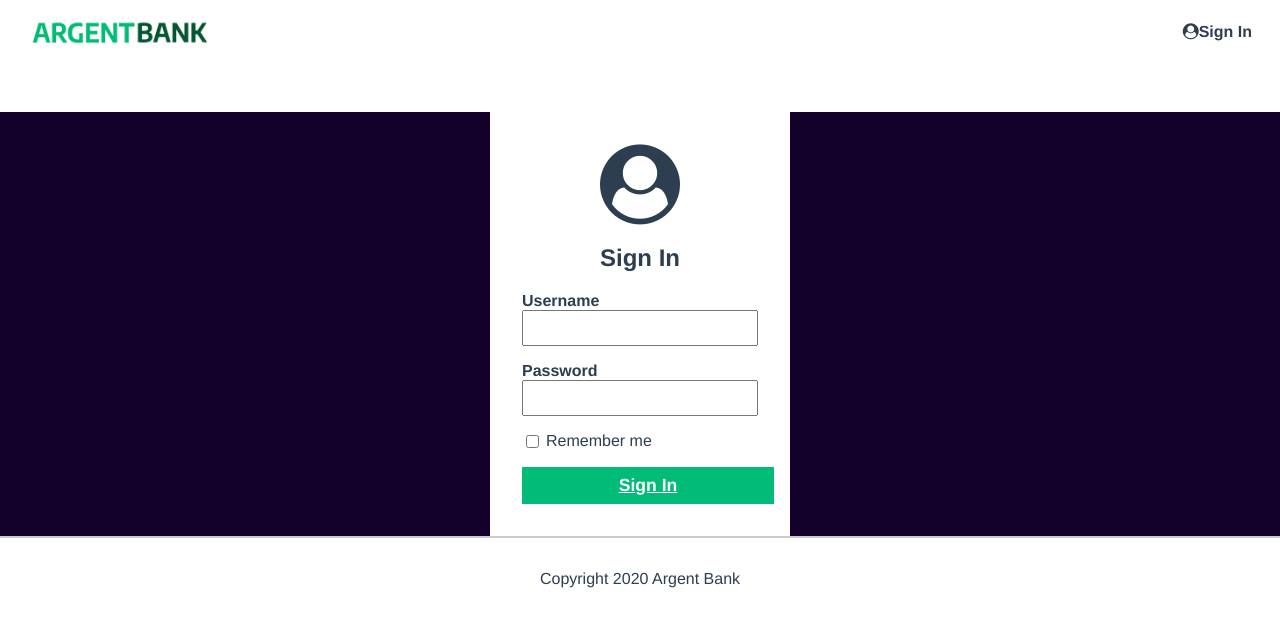
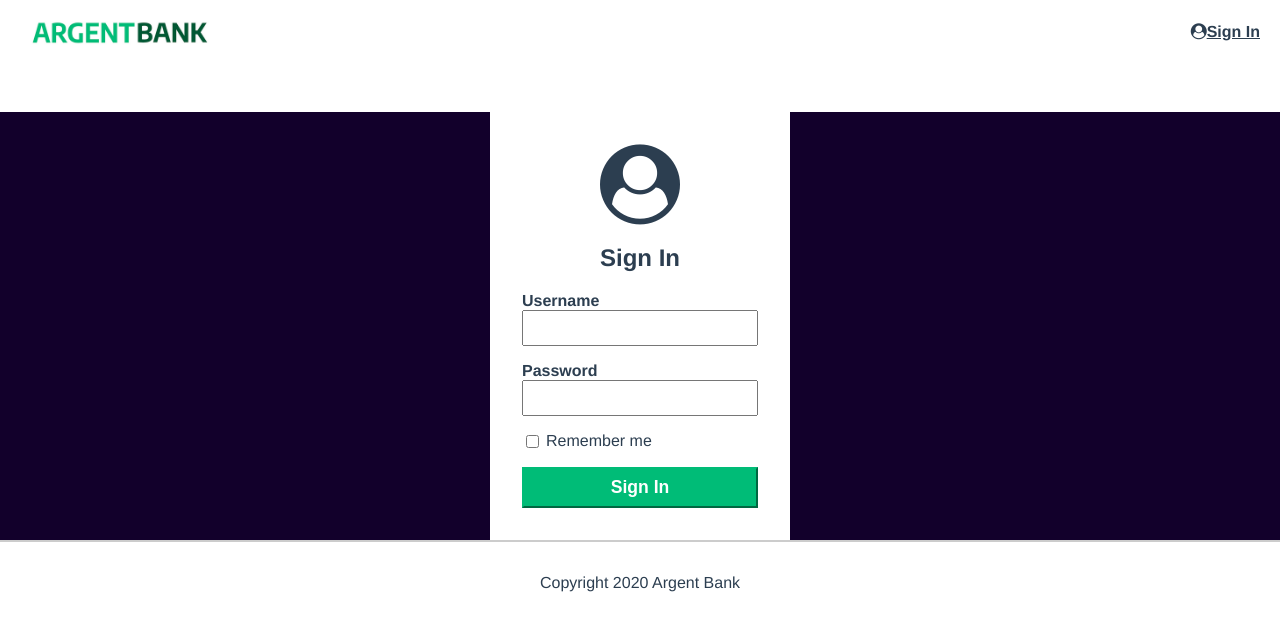
Before and after one commit to FatmaNABLI/Project-10-Bank-Front, a React (Vite) app: page /signin in a window 1280 px wide. Shown: the top 630 px of the page. Built offline with nearby package versions, Linux system fonts and the light colour scheme.

Commit message:
Corrections liens avec link

```diff
--- a/src/components/header/Header.jsx
+++ b/src/components/header/Header.jsx
@@ -1,22 +1,24 @@
 import '../../index.css'
 import argentBankLogo from '../../assets/argentBankLogo.png'
+import { Link } from 'react-router-dom'
 
 function Header(){
     return(
         <nav className="main-nav">
-            <a className="main-nav-logo" href="./index.html">
+            <Link className="main-nav-logo" to="/">
             <img
                 className="main-nav-logo-image"
                 src={argentBankLogo}
                 alt="Argent Bank Logo"
             />
             <h1 className="sr-only">Argent Bank</h1>
-            </a>
+            </Link>
             <div>
-            <a className="main-nav-item" href="./sign-in.html">
+                <Link to="/signin">
                 <i className="fa fa-user-circle"></i>
                 Sign In
-            </a>
+                </Link>
+
             </div>
         </nav>
     )
--- a/src/pages/signIn/SignIn.jsx
+++ b/src/pages/signIn/SignIn.jsx
@@ -10,17 +10,17 @@ function SignIn(){
               <input type="text" id="username" />
             </div>
             <div className="input-wrapper">
-              <label htmlFor="password">Password</label
-              ><input type="password" id="password" />
+              <label htmlFor="password">Password</label>
+              <input type="password" id="password" />
             </div>
             <div className="input-remember">
               <input type="checkbox" id="remember-me" />
               <label htmlFor="remember-me">Remember me</label>
             </div>
             {/* PLACEHOLDER DUE TO STATIC SITE  */}
-            <a href="./user.html" className="sign-in-button">Sign In</a>
+            {/* <a href="./user.html" className="sign-in-button">Sign In</a> */}
             {/* SHOULD BE THE BUTTON BELOW */}
-            {/* <button className="sign-in-button">Sign In</button>  */}
+            <button className="sign-in-button">Sign In</button>
 
           </form>
         </section>
```
